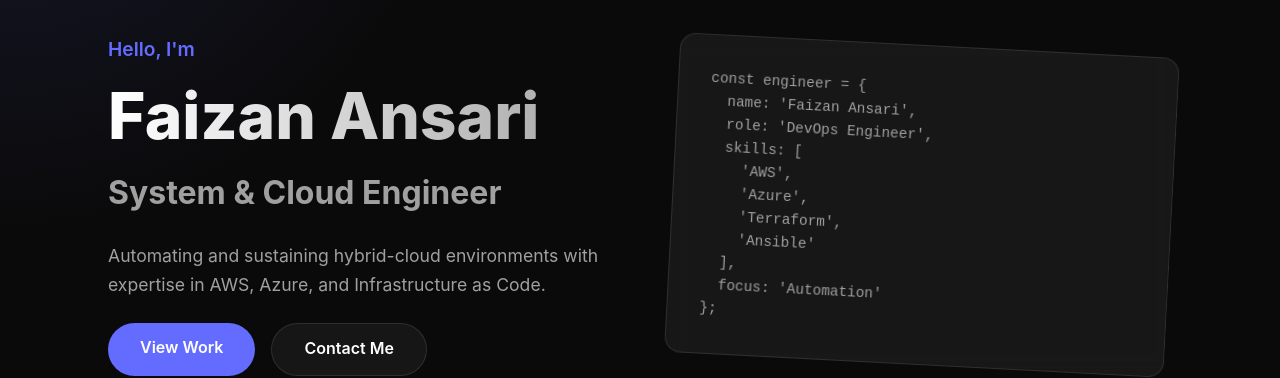
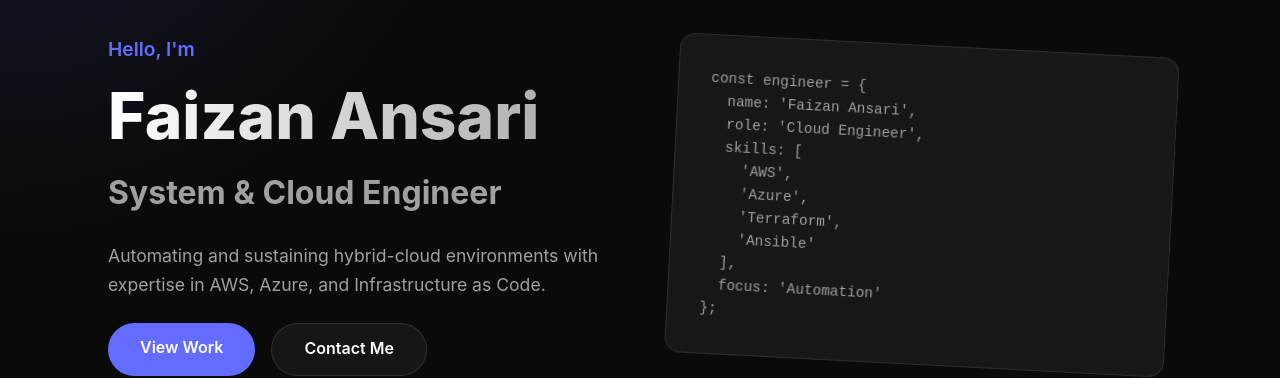
Before and after one commit to 5zan-Code/portfolio-Vercel, a React (Vite) app: page / in a window 1280 px wide. Shown: the part 235-613 px from the top of the page. Built offline with nearby package versions, Linux system fonts and the light colour scheme.

Commit message:
Update Hero.jsx

```diff
--- a/src/sections/Hero.jsx
+++ b/src/sections/Hero.jsx
@@ -41,7 +41,7 @@ const Hero = () => {
                 <code>
                   {`const engineer = {
   name: 'Faizan Ansari',
-  role: 'DevOps Engineer',
+  role: 'Cloud Engineer',
   skills: [
     'AWS',
     'Azure',
```
